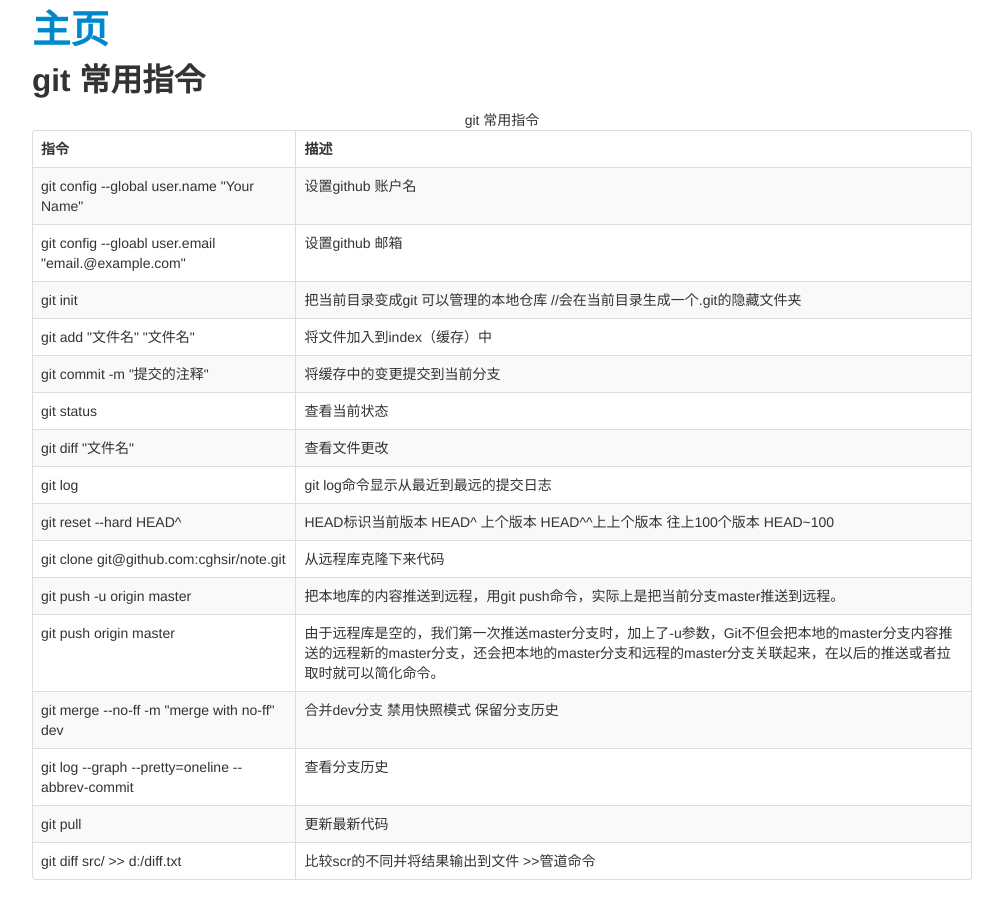
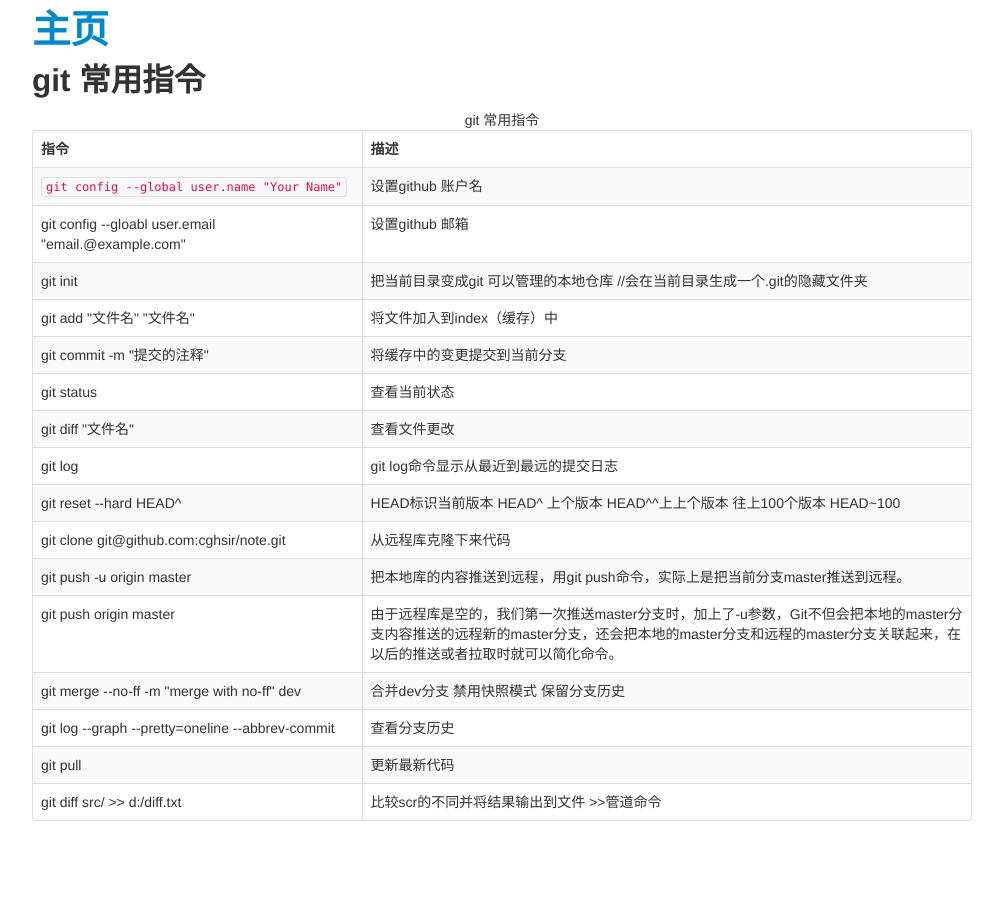
Before and after one commit to cghsir/blog, a Jekyll site: the page built from _posts/2017-04-05-git-instructions.html, in a window 1280 px wide. Shown: the whole page, without its empty margins (138-1141 px from the left). Built offline with Jekyll 4.4.1, drawn with Linux system fonts in a browser that asks for light colours.

Commit message:
使用code标签 显示命令

```diff
--- a/_posts/2017-04-05-git-instructions.html
+++ b/_posts/2017-04-05-git-instructions.html
@@ -13,7 +13,7 @@ title: git 常用指令
           </thead>
           <tbody>
             <tr>
-              <td>git config --global user.name "Your Name"</td>
+              <td><code>git config --global user.name "Your Name"</code></td>
               <td>设置github 账户名</td>
             </tr>
             <tr>
```
